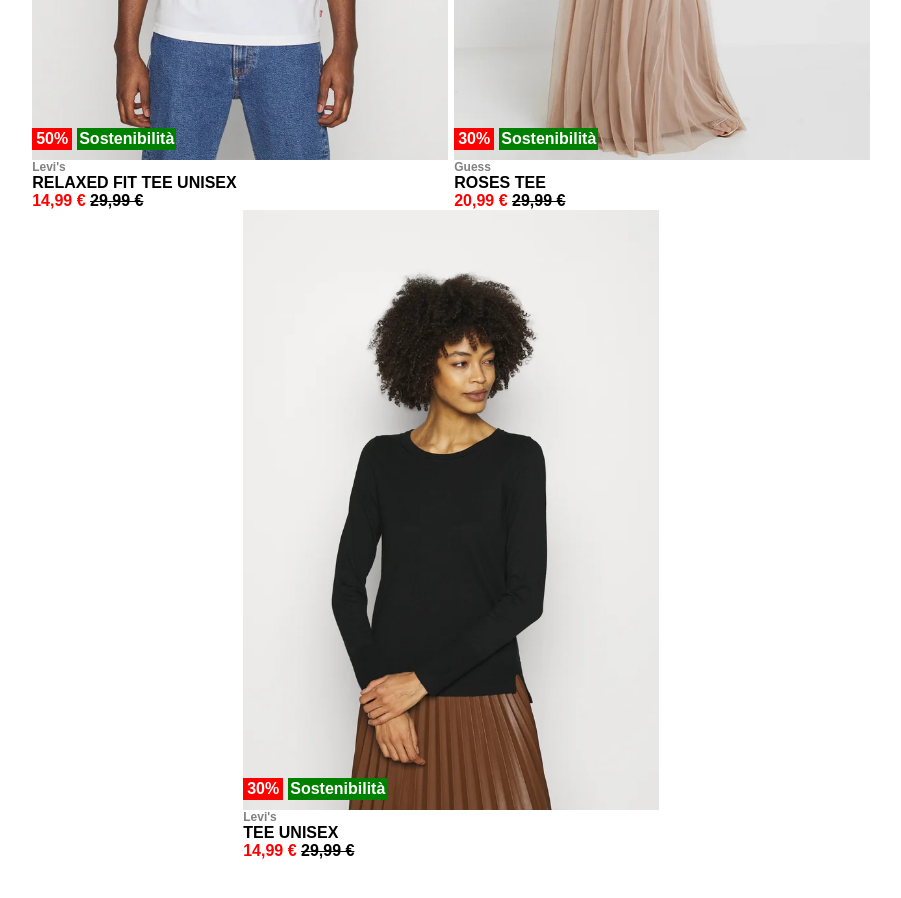
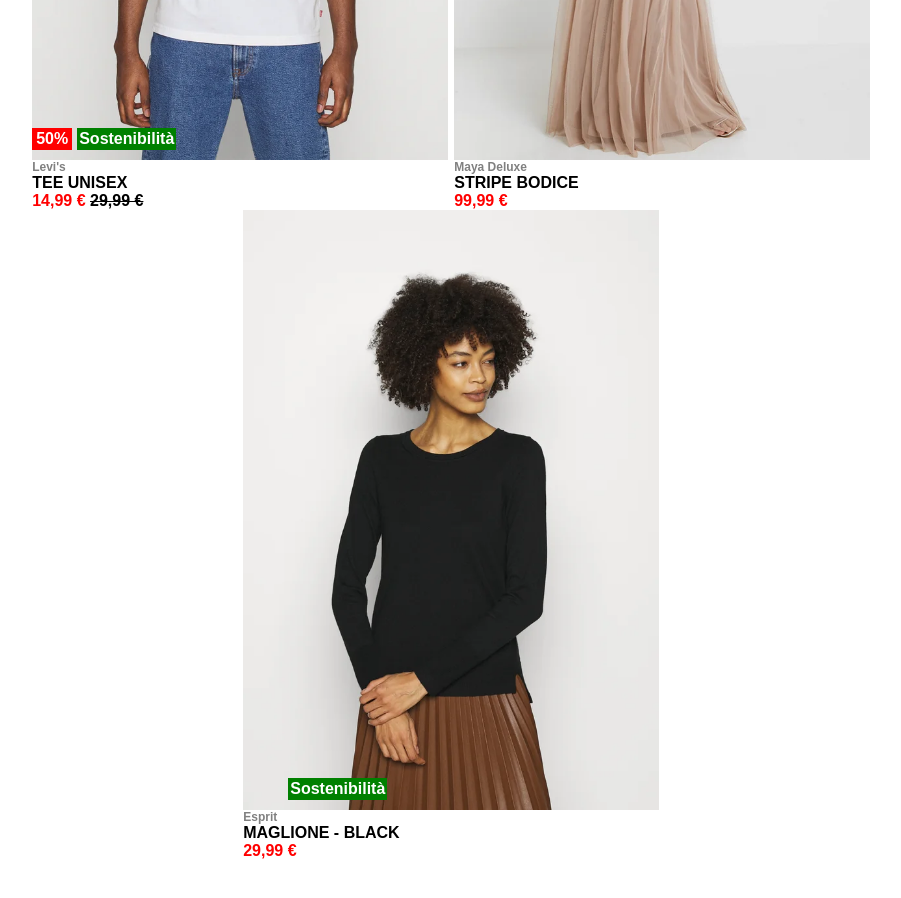
Before and after one commit to Stiv1100001/html-css-boolando, a plain HTML site: page index.html in a window 1280 px wide. Shown: the part 1820-2718 px from the top of the page, without its empty margins (190-1091 px from the left). Drawn offline with Linux system fonts and the light colour scheme.

Commit message:
finalized

```diff
--- a/index.html
+++ b/index.html
@@ -15,7 +15,7 @@
         <div class="container">
             <div class="row">
                 <div class="card">
-                    <!-- <span class="heart">&hearts;</span> -->
+                    <span class="heart">&hearts;</span>
                     <img src="img/1.webp" alt="">
                     <img src="img/1b.webp" alt="">
                     <span class="tag discount">50%</span>
@@ -30,7 +30,7 @@
                     </div>
                 </div>
                 <div class="card">
-                    <!-- <span class="heart">&hearts;</span> -->
+                    <span class="heart">&hearts;</span>
                     <img src="img/2.webp" alt="">
                     <img src="img/2b.webp" alt="">
                     <span class="tag discount">30%</span>
@@ -44,7 +44,7 @@
                     </div>
                 </div>
                 <div class="card">
-                    <!-- <span class="heart">&hearts;</span> -->
+                    <span class="heart">&hearts;</span>
                     <img src="img/3.webp" alt="">
                     <img src="img/3b.webp" alt="">
                     <span class="tag discount">30%</span>
@@ -59,40 +59,10 @@
             </div>
             <div class="row">
                 <div class="card">
-                    <!-- <span class="heart">&hearts;</span> -->
+                    <span class="heart">&hearts;</span>
                     <img src="img/4.webp" alt="">
                     <img src="img/4b.webp" alt="">
                     <span class="tag discount">50%</span>
-                    <span class="tag sustenibility">Sostenibilità</span>
-                    <div class="info">
-                        <div class="brand">Levi's</div>
-                        <div class="name">relaxed fit tee unisex</div>
-                        <div class="prices">
-                            <span class="current-price">14,99 &euro;</span>
-                            <span class="old-price">29,99 &euro;</span>
-                        </div>
-                    </div>
-                </div>
-                <div class="card">
-                    <!-- <span class="heart">&hearts;</span> -->
-                    <img src="img/5.webp" alt="">
-                    <img src="img/5b.webp" alt="">
-                    <span class="tag discount">30%</span>
-                    <span class="tag sustenibility">Sostenibilità</span>
-                    <div class="info">
-                        <div class="brand">Guess</div>
-                        <div class="name">roses tee</div>
-                        <div class="prices">
-                            <span class="current-price">20,99 &euro;</span>
-                            <span class="old-price">29,99 &euro;</span>
-                        </div>
-                    </div>
-                </div>
-                <div class="card">
-                    <!-- <span class="heart">&hearts;</span> -->
-                    <img src="img/6.webp" alt="">
-                    <img src="img/6b.webp" alt="">
-                    <span class="tag discount">30%</span>
                     <span class="tag sustenibility">Sostenibilità</span>
                     <div class="info">
                         <div class="brand">Levi's</div>
@@ -103,6 +73,31 @@
                         </div>
                     </div>
                 </div>
+                <div class="card">
+                    <span class="heart">&hearts;</span>
+                    <img src="img/5.webp" alt="">
+                    <img src="img/5b.webp" alt="">
+                    <div class="info">
+                        <div class="brand">Maya Deluxe</div>
+                        <div class="name">stripe bodice</div>
+                        <div class="prices">
+                            <span class="current-price">99,99 &euro;</span>
+                        </div>
+                    </div>
+                </div>
+                <div class="card">
+                    <span class="heart">&hearts;</span>
+                    <img src="img/6.webp" alt="">
+                    <img src="img/6b.webp" alt="">
+                    <span class="tag sustenibility no-spacing">Sostenibilità</span>
+                    <div class="info">
+                        <div class="brand">Esprit</div>
+                        <div class="name">maglione - black</div>
+                        <div class="prices">
+                            <span class="current-price">29,99 &euro;</span>
+                        </div>
+                    </div>
+                </div>
             </div>
         </div>
     </main>
```
